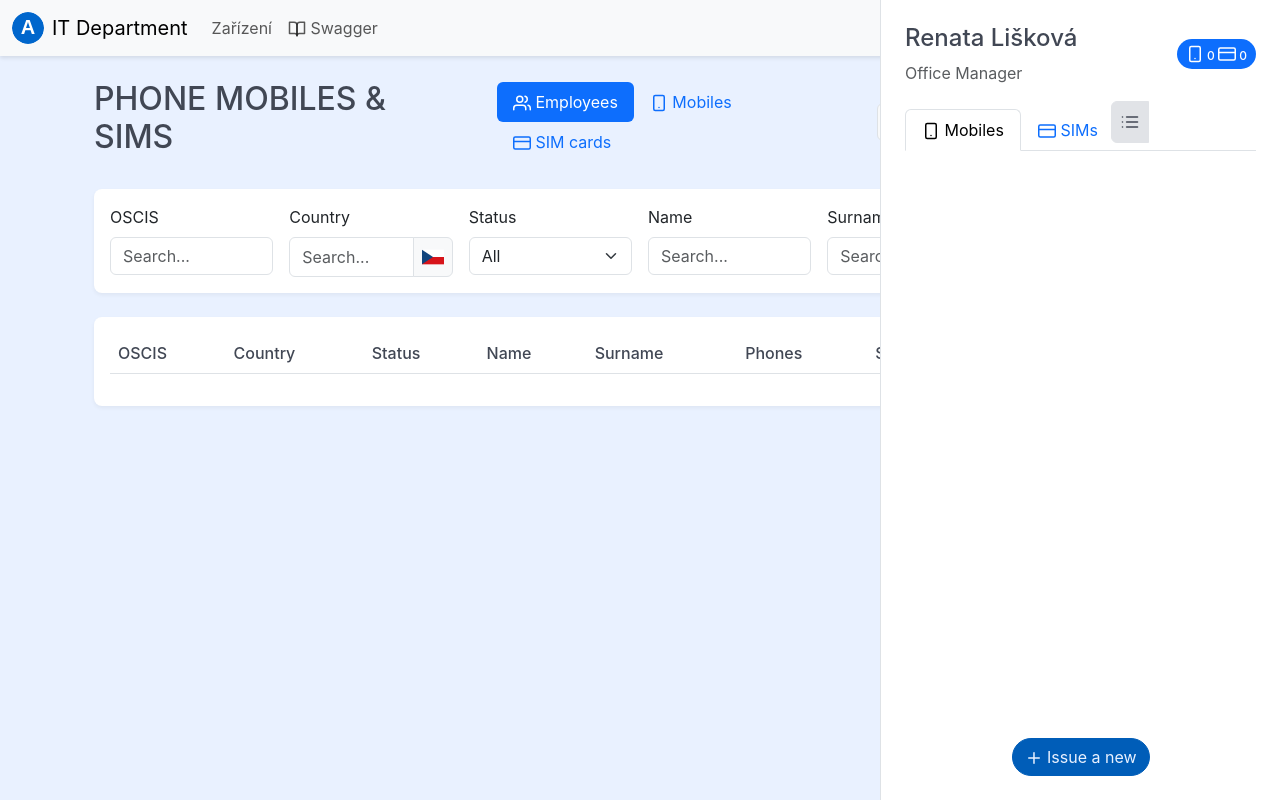
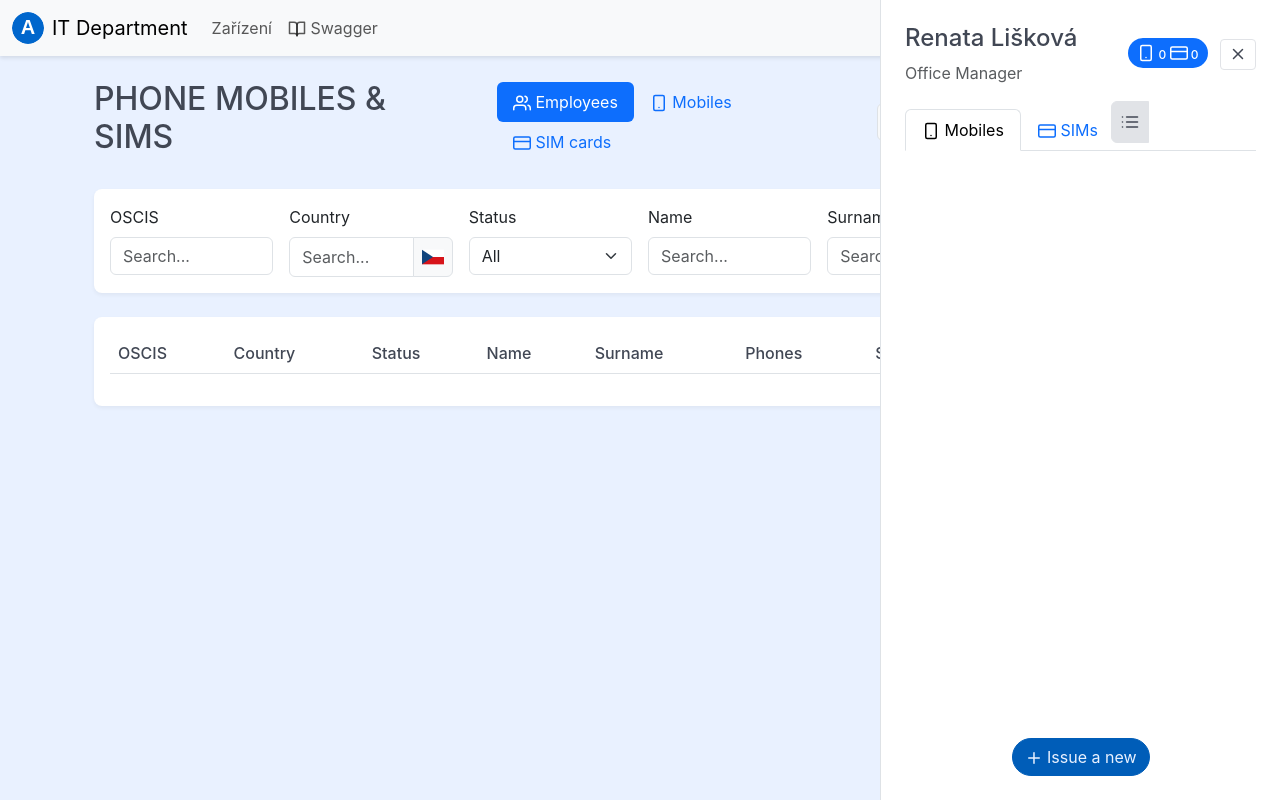
Before and after one commit to JakubStrouhal/mobiledevice, a Flask app: page /devices/ in a window 1280 px wide. Run offline with Flask 3, Linux system fonts and the light colour scheme; data comes from the database, SQL or seed files in the repository; data that the repository does not hold is empty; some libraries are stand-ins or nearby versions.

Commit message:
Agent query: Can you try closing the right context panel using the new close button and opening it again?
Add collapsible context panel with toggle button to device list.

Screenshot: https://storage.googleapis.com/screenshot-production-us-central1/c0324ef8-1d81-410f-872e-da2b9bd29ee8/6461bc1b-798c-41a3-822f-8a0067648154.jpg

```diff
--- a/templates/devices/list.html
+++ b/templates/devices/list.html
@@ -160,15 +160,20 @@
 </div>
 
 <!-- Right Side Context Panel -->
-<div class="position-fixed end-0 top-0 h-100 bg-white border-start p-4" style="width: 400px;">
+<div id="contextPanel" class="position-fixed end-0 top-0 h-100 bg-white border-start p-4" style="width: 400px; transition: transform 0.3s ease-in-out;">
     <div class="d-flex justify-content-between align-items-center mb-4">
         <div>
             <h4>{{ user.first_name }} {{ user.last_name }}</h4>
             <p class="text-muted mb-0">{{ user.position }}</p>
         </div>
-        <div class="badge bg-primary rounded-pill">
-            <i data-feather="smartphone"></i> {{ device_count }}
-            <i data-feather="credit-card"></i> {{ sim_count }}
+        <div>
+            <div class="badge bg-primary rounded-pill me-2">
+                <i data-feather="smartphone"></i> {{ device_count }}
+                <i data-feather="credit-card"></i> {{ sim_count }}
+            </div>
+            <button id="closeContextPanel" class="btn btn-sm btn-icon btn-outline-secondary">
+                <i data-feather="x"></i>
+            </button>
         </div>
     </div>
 
@@ -221,4 +226,34 @@
         <i data-feather="plus"></i> Issue a new
     </a>
 </div>
+<script>
+document.addEventListener('DOMContentLoaded', function() {
+    const contextPanel = document.getElementById('contextPanel');
+    const closeButton = document.getElementById('closeContextPanel');
+    const toggleButton = document.createElement('button');
+
+    // Create and add toggle button to show panel
+    toggleButton.className = 'btn btn-primary position-fixed end-0 top-0 mt-2 me-2 d-none';
+    toggleButton.innerHTML = '<i data-feather="chevron-left"></i>';
+    toggleButton.style.zIndex = '1050';
+    document.body.appendChild(toggleButton);
+
+    // Handle close button click
+    closeButton.addEventListener('click', function() {
+        contextPanel.style.transform = 'translateX(100%)';
+        toggleButton.classList.remove('d-none');
+    });
+
+    // Handle toggle button click
+    toggleButton.addEventListener('click', function() {
+        contextPanel.style.transform = 'translateX(0)';
+        toggleButton.classList.add('d-none');
+    });
+
+    // Initialize feather icons for dynamically added button
+    if (typeof feather !== 'undefined') {
+        feather.replace();
+    }
+});
+</script>
 {% endblock %}
```
Also changed, not shown: image.png (added).
